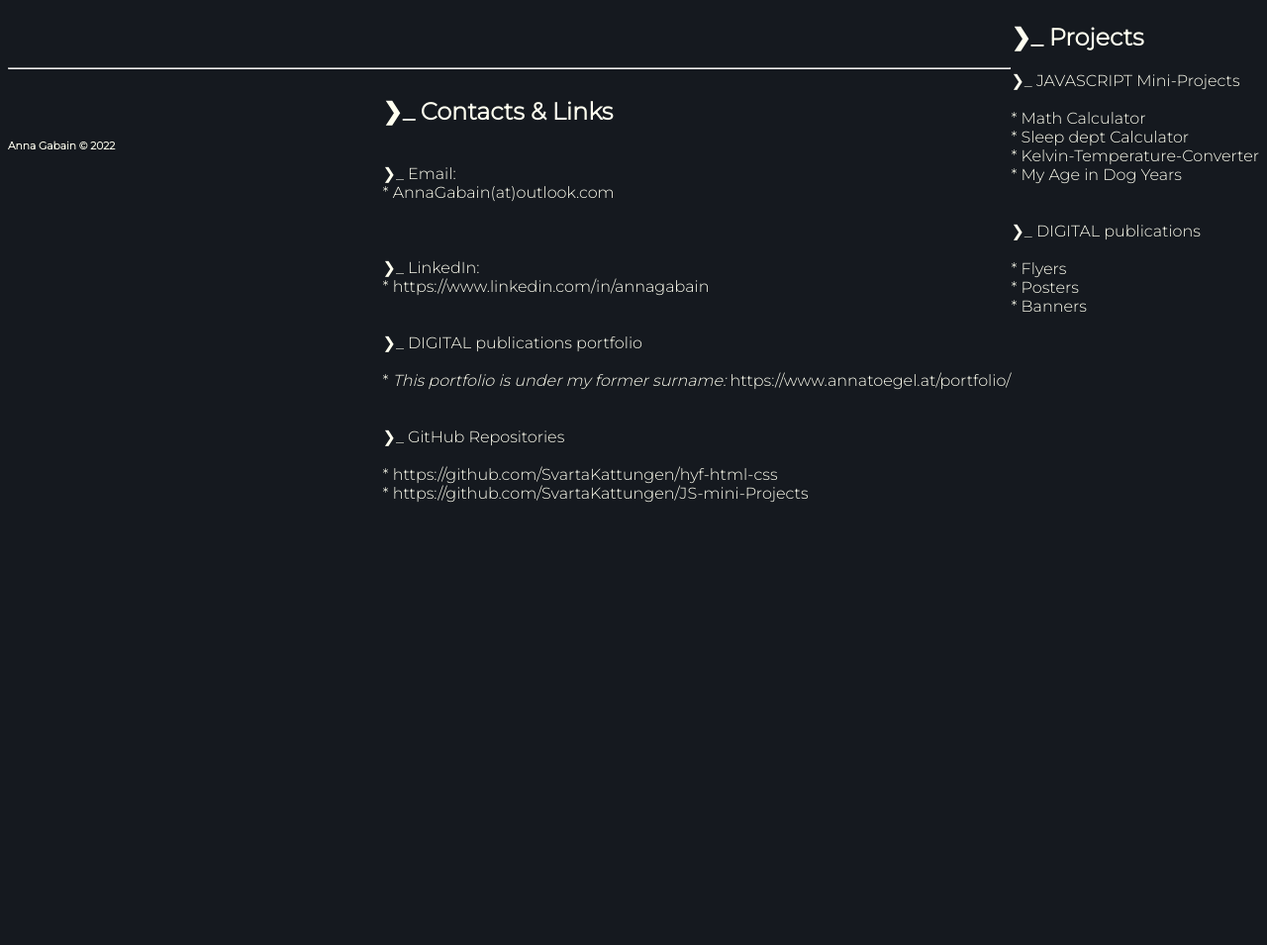
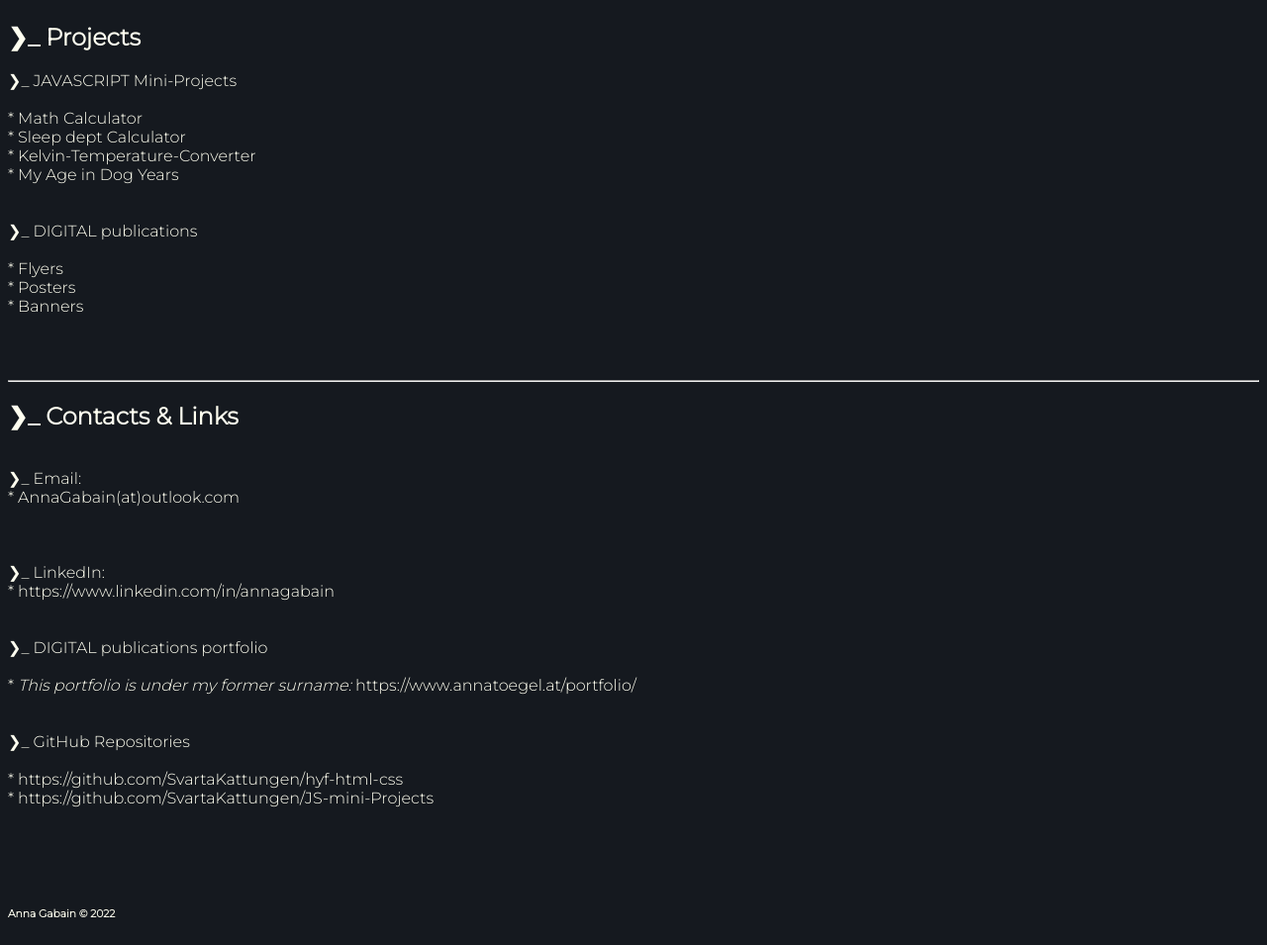
Before and after one commit to SvartaKattungen/PORTFOLIO, a plain HTML site: page index.html in a window 1280 px wide. Shown: the part 1422-2377 px from the top of the page at 99% size. Before the commit the page ends 1930 px from the top, so only its background shows below. Drawn offline with Linux system fonts and the light colour scheme.

Commit message:
Restore after some manipulation

```diff
--- a/index.html
+++ b/index.html
@@ -133,7 +133,7 @@
     <br>
 
     <!-- this div should have an id or class of 'menu item description'-->
-    <div style="float: right;">
+    <div>
         <h2>&#10095_ Projects </h2>
 
         &#10095_ JAVASCRIPT Mini-Projects <br>
@@ -149,14 +149,17 @@
         <br>* Posters
         <br>* Banners
 
+
+
     </div>
 
-        <br><br><br>
+    <br><br><br>
 
 
     <hr>
     <!-- this div should have an id or class of 'menu item description'-->
-    <div style="float: right;">
+    <div>
+
         <h2>&#10095_ Contacts & Links <br></h2>
         <br>&#10095_ Email:
         <br>* AnnaGabain(at)outlook.com
@@ -178,7 +181,8 @@
 
     </div>
     <br><br>
-    <footer>
+    <br><br>
+    <footer style="clear: left;">
         <h6> Anna Gabain &copy; <script>document.write(new Date().getFullYear())</script> </h6>
                             <!-- Some Javascript magic here :) -->
     </footer>
```
